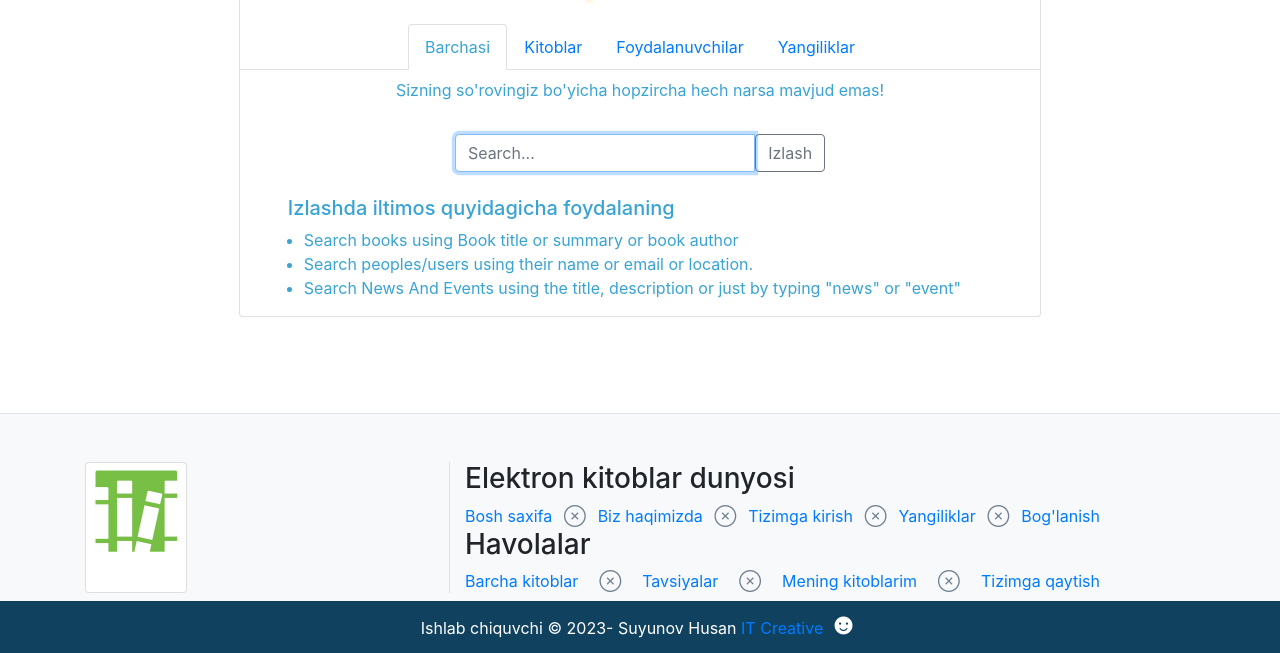
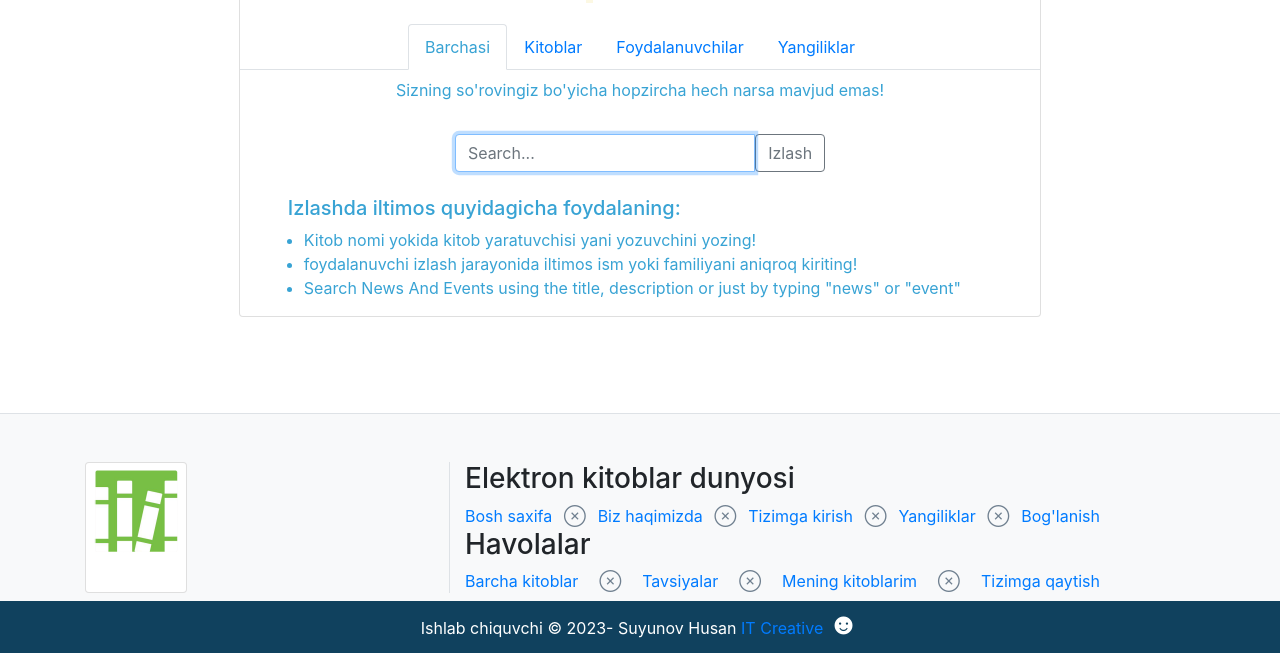
Before and after one commit to Xusanbek0039/django-book-webapp, a Django app: template templates/searchs/search_view.html in a window 1280 px wide. Shown: the part 116-769 px from the top of the page. Run offline with Django 3.2, Linux system fonts and the light colour scheme; the template is opened without the code that fills it, so the values that code supplies are empty; some libraries are stand-ins or nearby versions.

Commit message:
Update search_view.html

```diff
--- a/templates/searchs/search_view.html
+++ b/templates/searchs/search_view.html
@@ -77,10 +77,10 @@
 
                 </div>
                 <div class="col-12 pl-5">
-                <h5>Izlashda iltimos quyidagicha foydalaning</h5>
+                <h5>Izlashda iltimos quyidagicha foydalaning:</h5>
                 <ul class="pl-3">
-                    <li>Search books using Book title or summary or book author</li>
-                    <li>Search peoples/users using their name or email or location.</li>
+                    <li>Kitob nomi yokida kitob yaratuvchisi yani yozuvchini yozing!</li>
+                    <li>foydalanuvchi izlash jarayonida iltimos ism yoki familiyani aniqroq kiriting!</li>
                     <li>Search News And Events using the title, description or just by typing "news" or "event"</li>
                 </ul>
                 </div>
```
